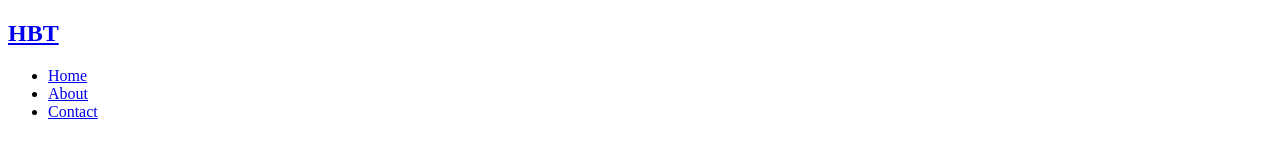
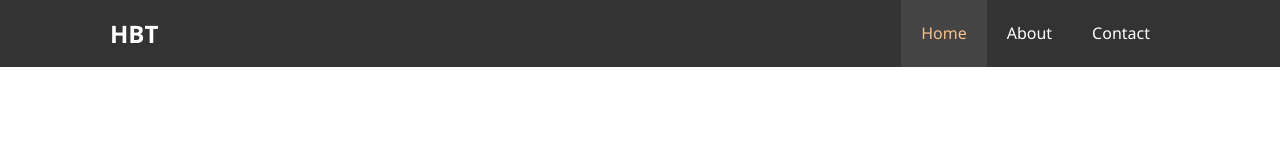
Before and after one commit to zumer45/Hotel-Website, a plain HTML site: page index.html in a window 1280 px wide. Drawn offline with Linux system fonts and the light colour scheme.

Commit message:
adding styles to the navbar and adding a container for the navbar

```diff
--- a/css/style.css
+++ b/css/style.css
@@ -0,0 +1,68 @@
+* {
+  margin: 0;
+  padding: 0;
+  box-sizing: border-box;
+}
+
+html,
+body {
+  font-family: 'Segoe UI', Tahoma, Geneva, Verdana, sans-serif;
+  line-height: 1.7em;
+}
+
+a {
+  color: #333;
+  text-decoration: none;
+}
+
+h1,
+h2,
+h3 {
+  padding-bottom: 20px;
+}
+
+p {
+  margin: 10px 0;
+}
+
+.container {
+  margin: auto;
+  max-width: 1100px;
+  overflow: auto;
+  padding: 0 20px;
+}
+
+#navbar {
+  background: #333;
+  color: #fff;
+  overflow: auto;
+}
+#navbar a {
+  color: #fff;
+}
+
+#navbar h1 {
+  float: left;
+  padding-top: 20px;
+}
+
+#navbar ul {
+  list-style: none;
+  float: right;
+}
+
+#navbar ul li {
+  float: left;
+}
+
+#navbar ul li a {
+  display: block;
+  padding: 20px;
+  text-align: center;
+}
+
+#navbar ul li a:hover,
+#navbar ul li a.current {
+  background: #444;
+  color: #f6c08a;
+}
--- a/index.html
+++ b/index.html
@@ -10,12 +10,14 @@
   <body>
     <header>
       <nav id="navbar" navbar>
-        <h1 class="logo"><a href="index.html">HBT</a></h1>
-        <ul>
-          <li><a href="index.html">Home</a></li>
-          <li><a href="about.html">About</a></li>
-          <li><a href="contact.html">Contact</a></li>
-        </ul>
+        <div class="container">
+          <h1 class="logo"><a href="index.html">HBT</a></h1>
+          <ul>
+            <li><a href="index.html" class="current">Home</a></li>
+            <li><a href="about.html">About</a></li>
+            <li><a href="contact.html">Contact</a></li>
+          </ul>
+        </div>
       </nav>
     </header>
   </body>
```
